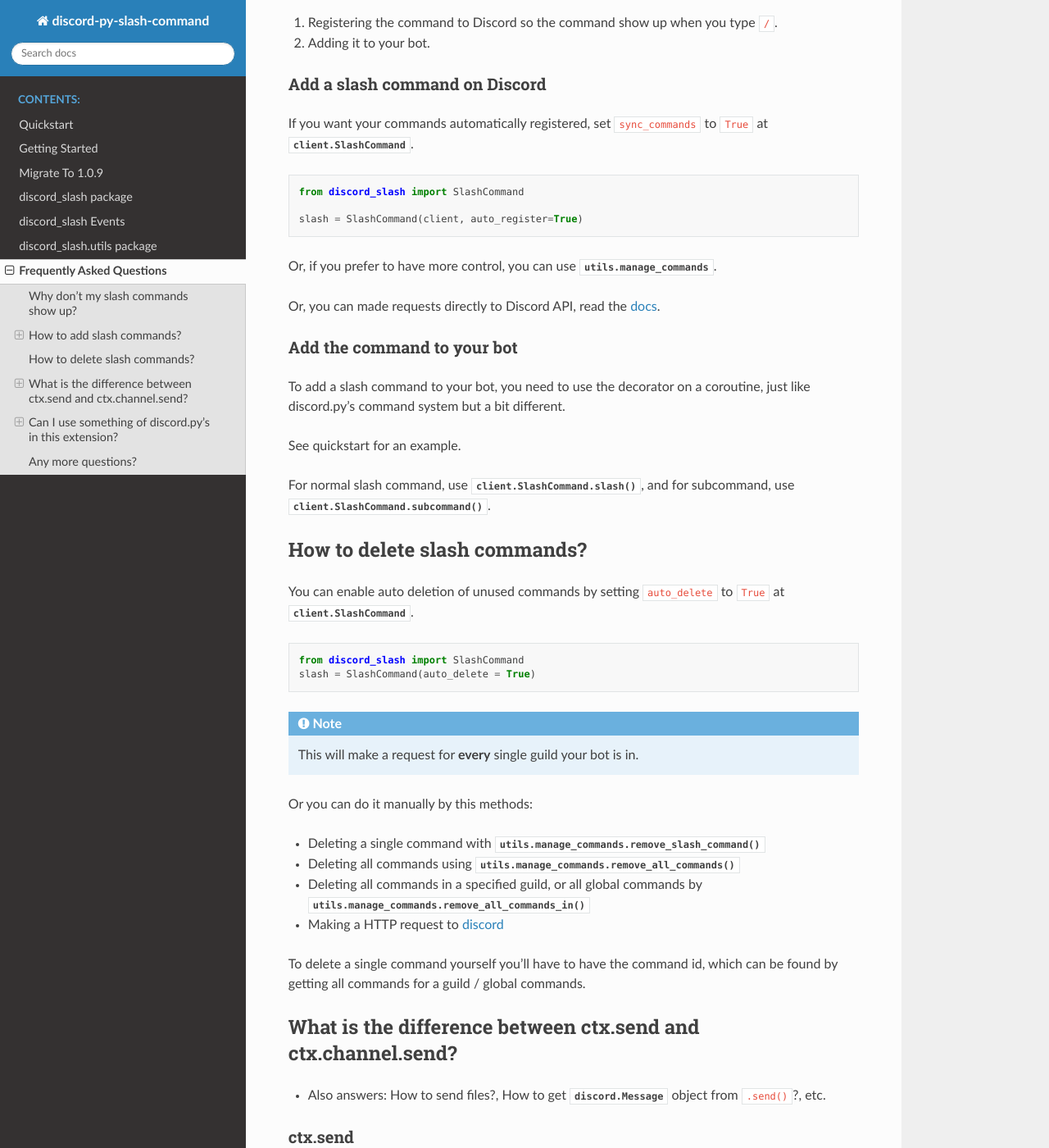
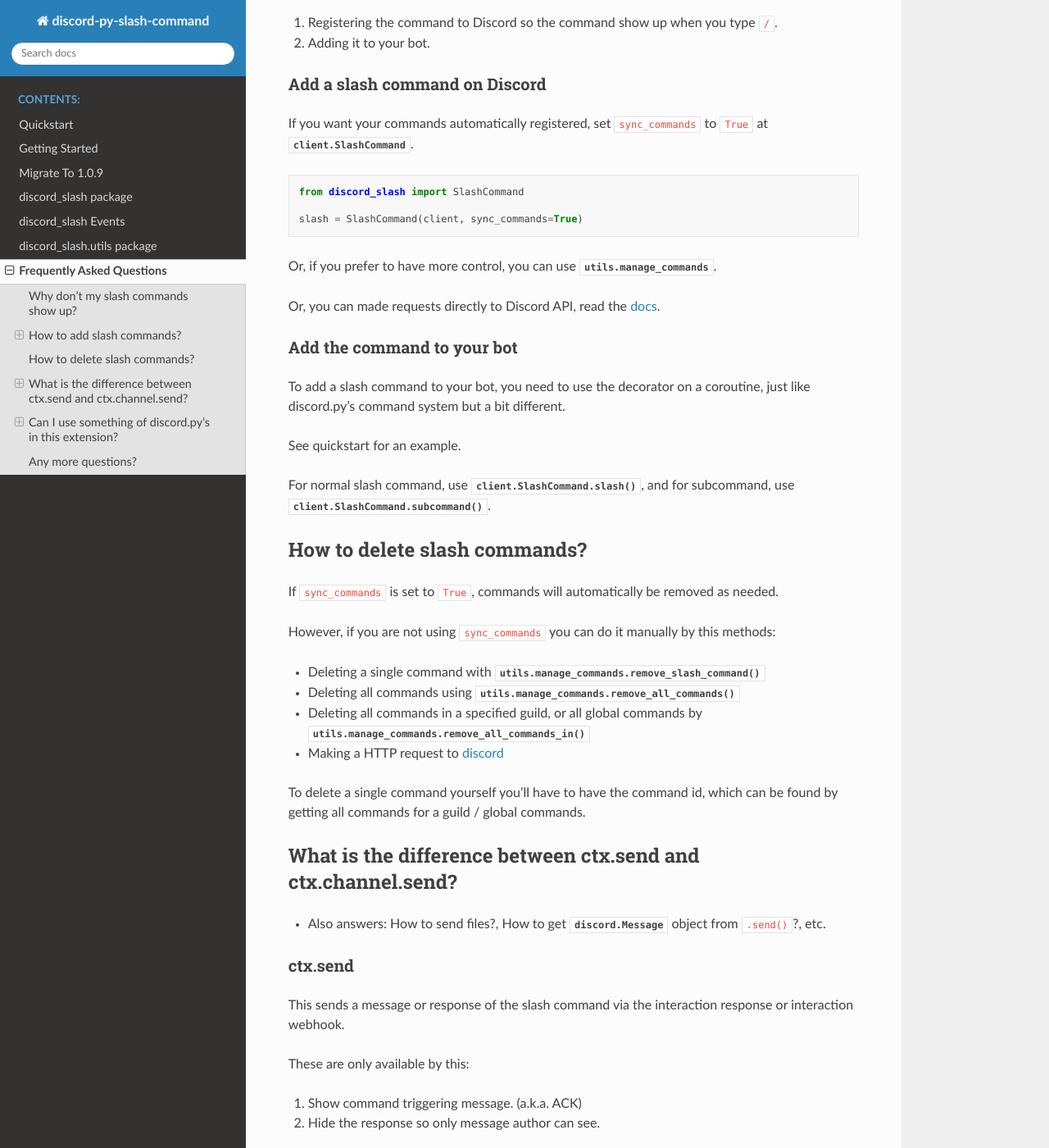
Before and after one commit to interactions-py/interactions.py, a Sphinx documentation site: the page built from docs/faq.rst, in a window 1280 px wide and 1400 px high, scrolled down 497 px. Shown: the whole window at 82% size. Built offline with Sphinx 7.4.7 and the Read the Docs theme 2.0.0, drawn with Linux system fonts in a browser that asks for light colours.

Commit message:
Update FAQ to remove legacy references

```diff
--- a/docs/faq.rst
+++ b/docs/faq.rst
@@ -27,7 +27,7 @@
 
    from discord_slash import SlashCommand
 
-   slash = SlashCommand(client, auto_register=True)
+   slash = SlashCommand(client, sync_commands=True)
 
 Or, if you prefer to have more control, you can use :mod:`.utils.manage_commands`.
 
@@ -44,17 +44,9 @@
 How to delete slash commands?
 *****************************
 
-You can enable auto deletion of unused commands by setting ``auto_delete`` to ``True`` at :class:`.client.SlashCommand`.
+If ``sync_commands`` is set to ``True``, commands will automatically be removed as needed.
 
-.. code-block:: python
-
-   from discord_slash import SlashCommand
-   slash = SlashCommand(auto_delete = True)
-
-.. note::
-   This will make a request for **every** single guild your bot is in.
-
-Or you can do it manually by this methods:
+However, if you are not using ``sync_commands`` you can do it manually by this methods:
 
 * Deleting a single command with :meth:`utils.manage_commands.remove_slash_command`
 * Deleting all commands using :meth:`utils.manage_commands.remove_all_commands`
```
